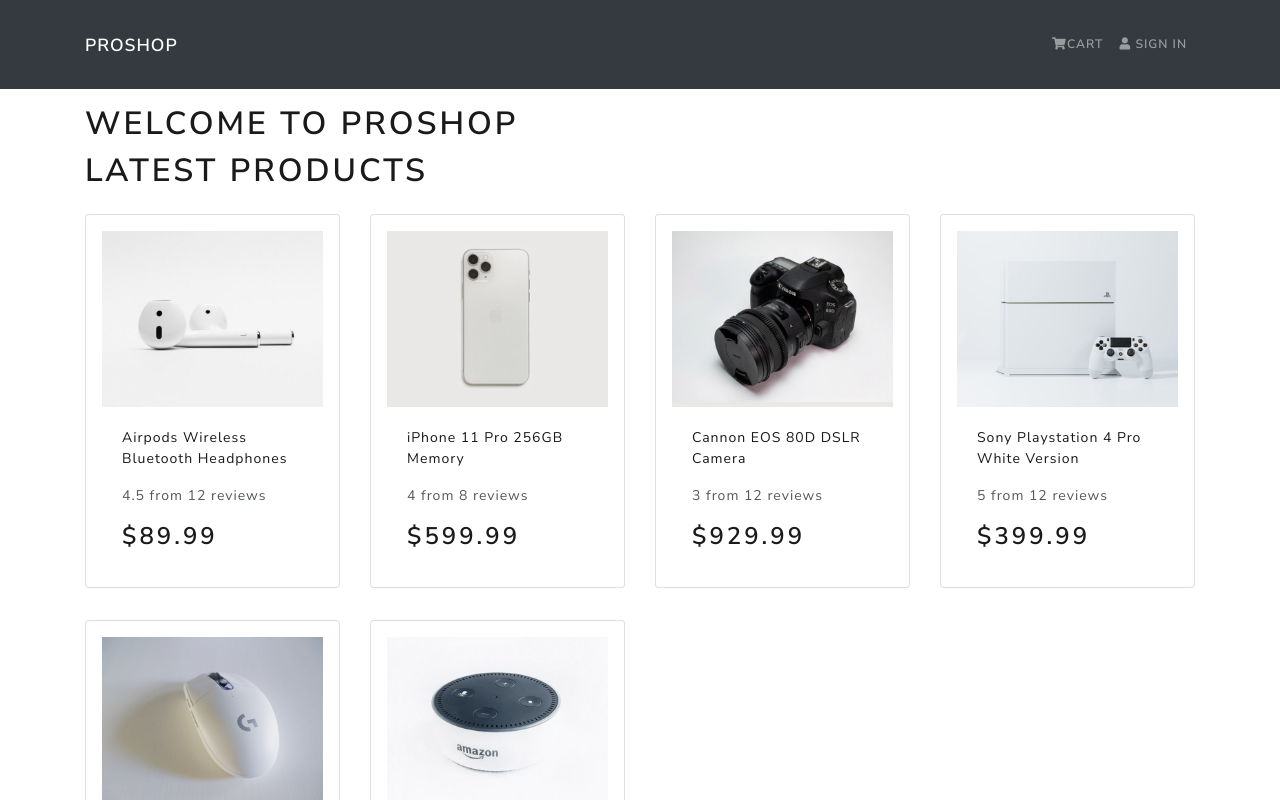
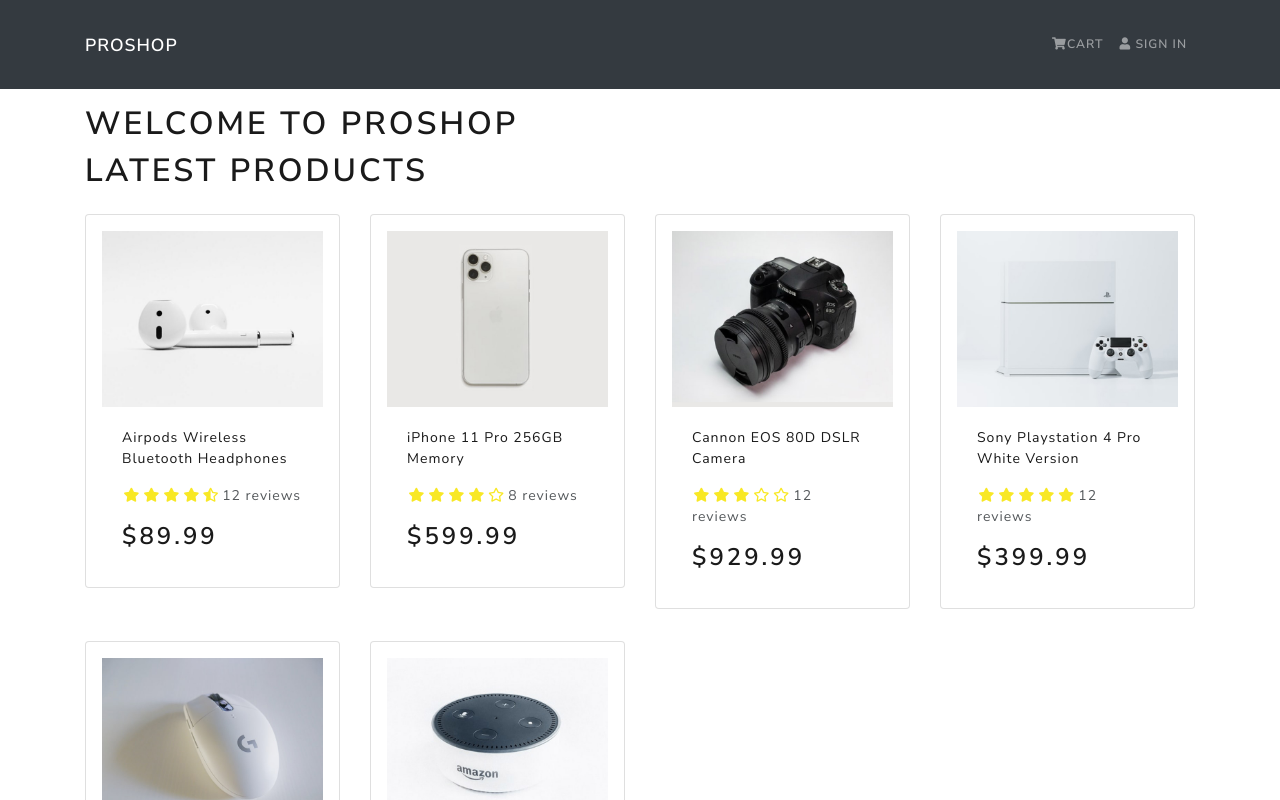
Before and after one commit to rjbena/udemy-ecommerce-traversy, a React (Create React App) app in the folder frontend/: page / in a window 1280 px wide. Shown: the top 800 px of the page. Built offline with nearby package versions, Linux system fonts and the light colour scheme.

Commit message:
added Ratings

```diff
--- a/frontend/src/components/Product.js
+++ b/frontend/src/components/Product.js
@@ -1,6 +1,6 @@
 import React from "react";
 import { Card } from "react-bootstrap";
-
+import Rating from "./Rating";
 const Product = ({ product }) => {
   return (
     <Card className="my-3 p-3 rounded">
@@ -16,7 +16,10 @@
 
         <Card.Text as="div">
           <div className="my-3">
-            {product.rating} from {product.numReviews} reviews
+            <Rating
+              value={product.rating}
+              text={`${product.numReviews} reviews`}
+            />
           </div>
         </Card.Text>
 
--- /dev/null
+++ b/frontend/src/components/Rating.js
@@ -0,0 +1,84 @@
+import React from "react";
+import PropTypes from "prop-types";
+const Rating = ({ value, text, color = "#f8e825" }) => {
+  return (
+    <div className="rating">
+      <span>
+        <i
+          style={{ color }}
+          className={
+            value >= 1
+              ? "fas fa-star"
+              : value >= 0.5
+              ? "fas fa-star-half-alt"
+              : "far fa-star"
+          }
+        />
+        {""}
+      </span>
+      <span>
+        <i
+          style={{ color }}
+          className={
+            value >= 2
+              ? "fas fa-star"
+              : value >= 1.5
+              ? "fas fa-star-half-alt"
+              : "far fa-star"
+          }
+        />
+        {""}
+      </span>
+      <span>
+        <i
+          style={{ color }}
+          className={
+            value >= 3
+              ? "fas fa-star"
+              : value >= 2.5
+              ? "fas fa-star-half-alt"
+              : "far fa-star"
+          }
+        />
+        {""}
+      </span>
+      <span>
+        <i
+          style={{ color }}
+          className={
+            value >= 4
+              ? "fas fa-star"
+              : value >= 3.5
+              ? "fas fa-star-half-alt"
+              : "far fa-star"
+          }
+        />
+        {""}
+      </span>
+      <span>
+        <i
+          style={{ color }}
+          className={
+            value >= 5
+              ? "fas fa-star"
+              : value >= 4.5
+              ? "fas fa-star-half-alt"
+              : "far fa-star"
+          }
+        />
+      </span>
+      <span>{text && text}</span>
+    </div>
+  );
+};
+
+// Rating.defaultProps = {
+//   color: "#f8e825",
+// };
+
+Rating.propTypes = {
+  value: PropTypes.number.isRequired,
+  text: PropTypes.string.isRequired,
+  color: PropTypes.string,
+};
+export default Rating;
--- a/frontend/src/index.css
+++ b/frontend/src/index.css
@@ -1,3 +1,11 @@
 main {
     min-height: 80vh;
 }
+
+h3 {
+    padding: 1rem, 0
+}
+
+.rating span {
+    margin: 0.1rem;
+}
--- a/frontend/src/screens/HomeScreen.js
+++ b/frontend/src/screens/HomeScreen.js
@@ -8,7 +8,7 @@
       <h1>Latest Products</h1>
       <Row>
         {products.map((product) => (
-          <Col sm={12} md={6} lg={4} xl={3}>
+          <Col key={product._id} sm={12} md={6} lg={4} xl={3}>
             <Product product={product} />
           </Col>
         ))}
```
